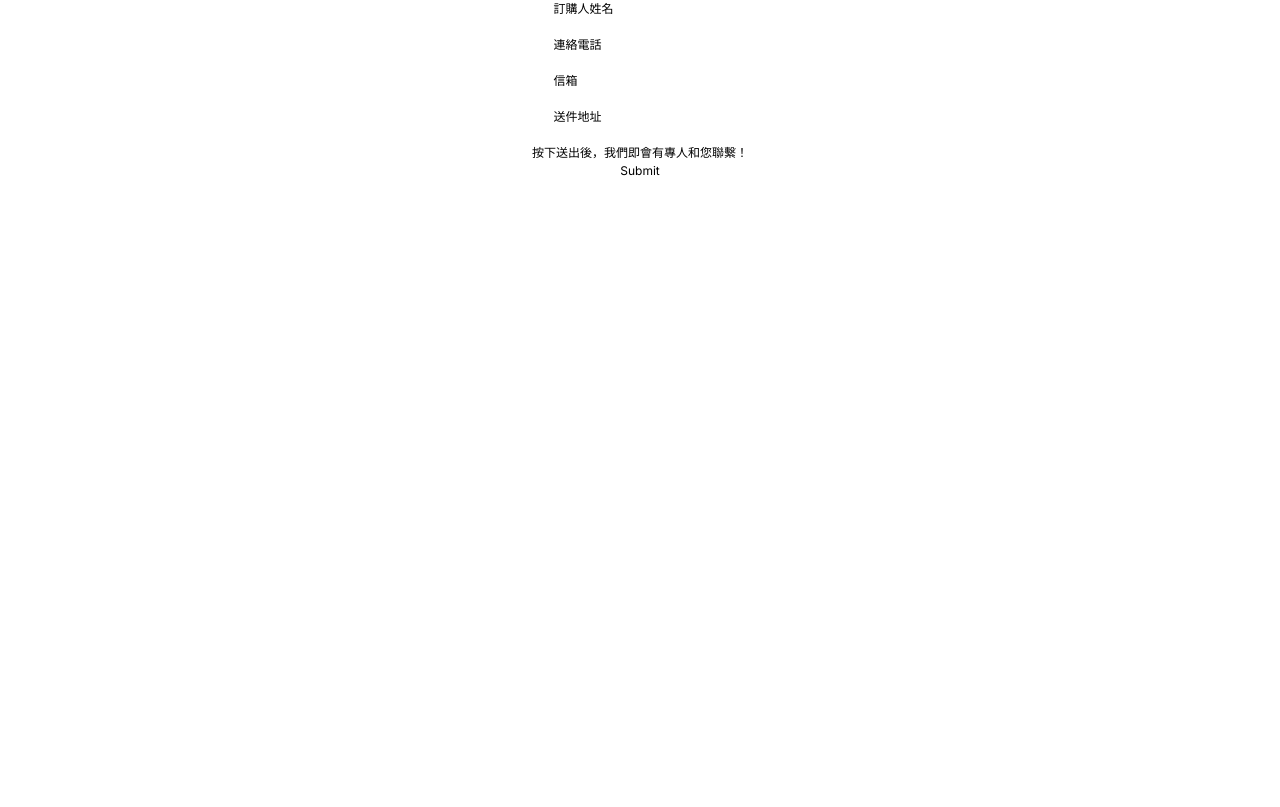
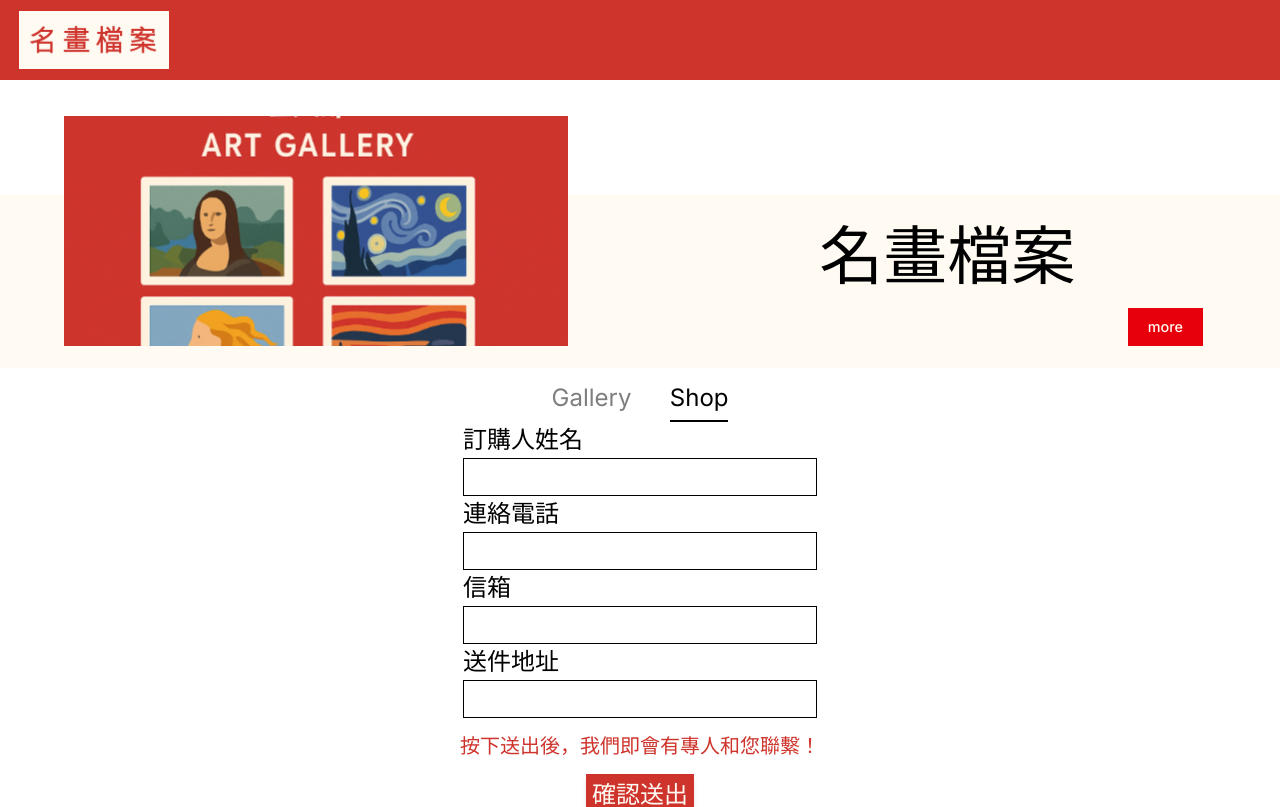
Before and after one commit to 111219016/react-project, a React (Vite) app: page /shop in a window 1280 px wide. Shown: the top 807 px of the page. Built offline with nearby package versions, Linux system fonts and the light colour scheme.

Commit message:
250414.2128

```diff
--- a/src/App.jsx
+++ b/src/App.jsx
@@ -1,10 +1,10 @@
 import { BrowserRouter, Routes, Route } from 'react-router'
-
+import { HelmetProvider } from 'react-helmet-async'
 import { useState } from 'react'
 import './App.css'
 import Home from './pages/Home'
 import Shop from './pages/Shop'
-// import Category from './pages/Category'
+import Category from './pages/Category'
 // import WorkDetail from './pages/WorkDetail'
 // import ObjectSorted from './pages/ObjectSorted'
 
@@ -12,7 +12,6 @@ function App() {
   const [count, setCount] = useState(0)
 
   return (
-    <>
     <BrowserRouter>
       <Routes>
         <Route path="/" element={<Home />} />
@@ -21,10 +20,10 @@ function App() {
             <Route path="displayed/:workId" element={<WorkDetail />} />
             <Route path="object/:objectName" element={<ObjectSorted />} />
           </Route> */}
+        <Route path="/category/:id" element={<Category />} />
         <Route path="shop" element={<Shop />} />
       </Routes>
     </BrowserRouter>
-    </>
   )
 }
 
--- a/src/components/Footer/index.jsx
+++ b/src/components/Footer/index.jsx
@@ -3,7 +3,7 @@ import './footer.css';
 const Footer = () => {
     return (
 
-        <footer className="bg-black text-white py-6 mt-4">
+        <footer className="bg-black text-[#FFFBF3] py-6 mt-4">
             <div className="container mx-auto px-4 text-center space-y-2 sm:space-y-3 md:space-y-4">
                 <p className="text-[16px] sm:text-[16px] md:text-[24px] font-bold">名畫檔案</p>
                 <p className="text-[12px] sm:text-[12px] md:text-[16px] ">聯絡我們</p>
--- a/src/components/Header.jsx
+++ b/src/components/Header.jsx
@@ -4,7 +4,7 @@ function Header() {
     return (
         <header className="header w-full h-25 bg-[#ce342c] flex items-center">
             <Link to="/">
-                <img src="./images/logo.svg" className="h-1/2 ml-6" />
+                <img src="/images/logo.svg" className="h-1/2 ml-6" />
             </Link>
         </header>
 
--- a/src/components/MoreButton.jsx
+++ b/src/components/MoreButton.jsx
@@ -4,7 +4,7 @@ const MoreButton = ({ className = "" }) => {
     return (
       <Link to="/">
         <div
-          className={`inline-block px-6 py-2 text-lg font-medium text-white bg-red-600 border border-red-600 cursor-pointer transition-all duration-300 hover:bg-red-50 hover:text-red-600 select-none ${className}`}
+          className={`inline-block px-6 py-2 text-lg font-medium text-[#FFFBF3] bg-red-600 border border-red-600 cursor-pointer transition-all duration-300 hover:bg-red-50 hover:text-red-600 select-none ${className}`}
         >
           more
         </div>
--- a/src/components/PeopleCarousel.jsx
+++ b/src/components/PeopleCarousel.jsx
@@ -1,9 +1,24 @@
-// src/components/PeopleCarousel.jsx
-import React from 'react';
+import { useEffect, useState } from 'react';
 import CarouselWrapper from './CarouselWrapper';
-import peopleData from '../json/people.json';
 
-const PeopleCarousel = () => (
+const PeopleCarousel = ({ id }) => {
+  const [peopleData, setPeopleData] = useState([]);
+
+  useEffect(() => {
+    const fetchPeopleData = async () => {
+      try {
+        const response = await import(`@/json/${id}people.json`);
+        setPeopleData(response.default);
+      } catch (error) {
+        console.error(`Failed to load data for id: ${id}`, error);
+        setPeopleData([]); // fallback
+      }
+    };
+
+    fetchPeopleData();
+  }, [id]);
+
+  return (
     <CarouselWrapper
       data={peopleData}
       title="代表作家"
@@ -15,10 +30,13 @@ const PeopleCarousel = () => (
             alt={item.peoplename}
             className="h-40 w-full object-cover mb-2"
           />
-        <h3 className="text-sm font-bold  text-gray-600 text-[14px] sm:text-[16px] md:text-[18px]">{item.peoplename}</h3>
+          <h3 className="text-sm font-bold text-gray-600 text-[14px] sm:text-[16px] md:text-[18px]">
+            {item.peoplename}
+          </h3>
         </div>
       )}
     />
   );
+};
 
 export default PeopleCarousel;
--- a/src/index.css
+++ b/src/index.css
@@ -1,6 +1,6 @@
 @import "tailwindcss";
 html {
-  font-size: 75%;
+  font-size: 80%;
 }
 @media screen and (max-width:360px) {
   html{
--- a/src/pages/Category.jsx
+++ b/src/pages/Category.jsx
@@ -1,6 +1,7 @@
 import { useParams } from 'react-router';
 import categoryData from '../json/category.json';
 import Header from '../components/Header';
+import Navbar from '../components/Navbar'
 import PeopleCarousel from '../components/PeopleCarousel';
 import Banner from '../components/Banner';
 import Footer from '../components/Footer';
@@ -12,8 +13,9 @@ const CategoryPage = () => {
     if (!category) return <div className="text-center py-10">找不到類別</div>;
 
     return (
-    <div className="w-full max-w-[1366px] mx-auto bg-base-100">
+        <div className="w-full  mx-auto bg-base-100">
             <Header />
+            <Navbar />
             <Banner data={category} />
 
             <PeopleCarousel id={id} />
--- a/src/pages/Home.jsx
+++ b/src/pages/Home.jsx
@@ -1,4 +1,5 @@
 import React from 'react';
+// import { HelmetProvider } from 'react-helmet-async'
 import Header from '../components/Header'
 import Navbar from '../components/Navbar'
 import Footer from '../components/Footer'
--- a/src/pages/Shop.jsx
+++ b/src/pages/Shop.jsx
@@ -1,4 +1,9 @@
 import { useState } from 'react';
+import React from 'react';
+import Header from '../components/Header'
+import Navbar from '../components/Navbar'
+import Footer from '../components/Footer'
+import WelcomeSection from '../components/WelcomeSection'
 function Shop() {
     const [inputs, setInputs] = useState({});
 
@@ -13,44 +18,55 @@ function Shop() {
         alert(inputs);
     }
     return (
+        <>
+            <Header />
+            <WelcomeSection />
+            <Navbar />
             <div className="form">
-            <form onSubmit={handleSubmit}  className='justify-items-center'>
-                <label className=' block'>訂購人姓名<br></br>
+                <form onSubmit={handleSubmit} className='justify-items-center'>
+                    <label className='block text-[24px]  '>訂購人姓名<br></br>
                         <input
                             type="text"
                             name="username"
+                            className='border border-black hover:border-[#ce342c] hover:border-2 duration-300'
                             value={inputs.username || ""}
                             onChange={handleChange}
                         />
                     </label>
-                <label className=' block'>連絡電話<br></br>
+                    <label className=' block text-[24px]'>連絡電話<br></br>
                         <input
                             type="number"
                             name="phone"
+                            className='border border-black hover:border-[#ce342c] hover:border-2 duration-300'
                             value={inputs.age || ""}
                             onChange={handleChange}
                         />
                     </label>
-                <label className=' block'>信箱<br></br>
+                    <label className=' block text-[24px]'>信箱<br></br>
                         <input
                             type="text"
                             name="email"
+                            className='border border-black hover:border-[#ce342c] hover:border-2 duration-300'
                             value={inputs.age || ""}
                             onChange={handleChange}
                         />
                     </label>
-                <label className=' block'>送件地址<br></br>
+                    <label className=' block text-[24px]'>送件地址<br></br>
                         <input
                             type="text"
                             name="address"
+                            className='border border-black hover:border-[#ce342c] hover:border-2 duration-300'
                             value={inputs.age || ""}
                             onChange={handleChange}
                         />
                     </label>
-                <h6>按下送出後，我們即會有專人和您聯繫！</h6>
-                <input type="submit"  className=' block'/>
+                    <p className="text-[20px] pt-4 pb-4 text-[#ce342c]">按下送出後，我們即會有專人和您聯繫！</p>
+                    <button type="submit" className='shadow-md pl-2 pr-2 pt-1 pb-1 block text-[24px] bg-[#ce342c] text-[#FFFBF3] hover:brightness-75 duration-300'>確認送出</button>
+                    {/* <input type="submit" className=' block text-[24px]' /> */}
                 </form>
             </div>
+            <Footer />
+        </>
     )
 }
 
```
Also changed, not shown: note.txt. Lines whose indentation alone changed are shown as unchanged.
